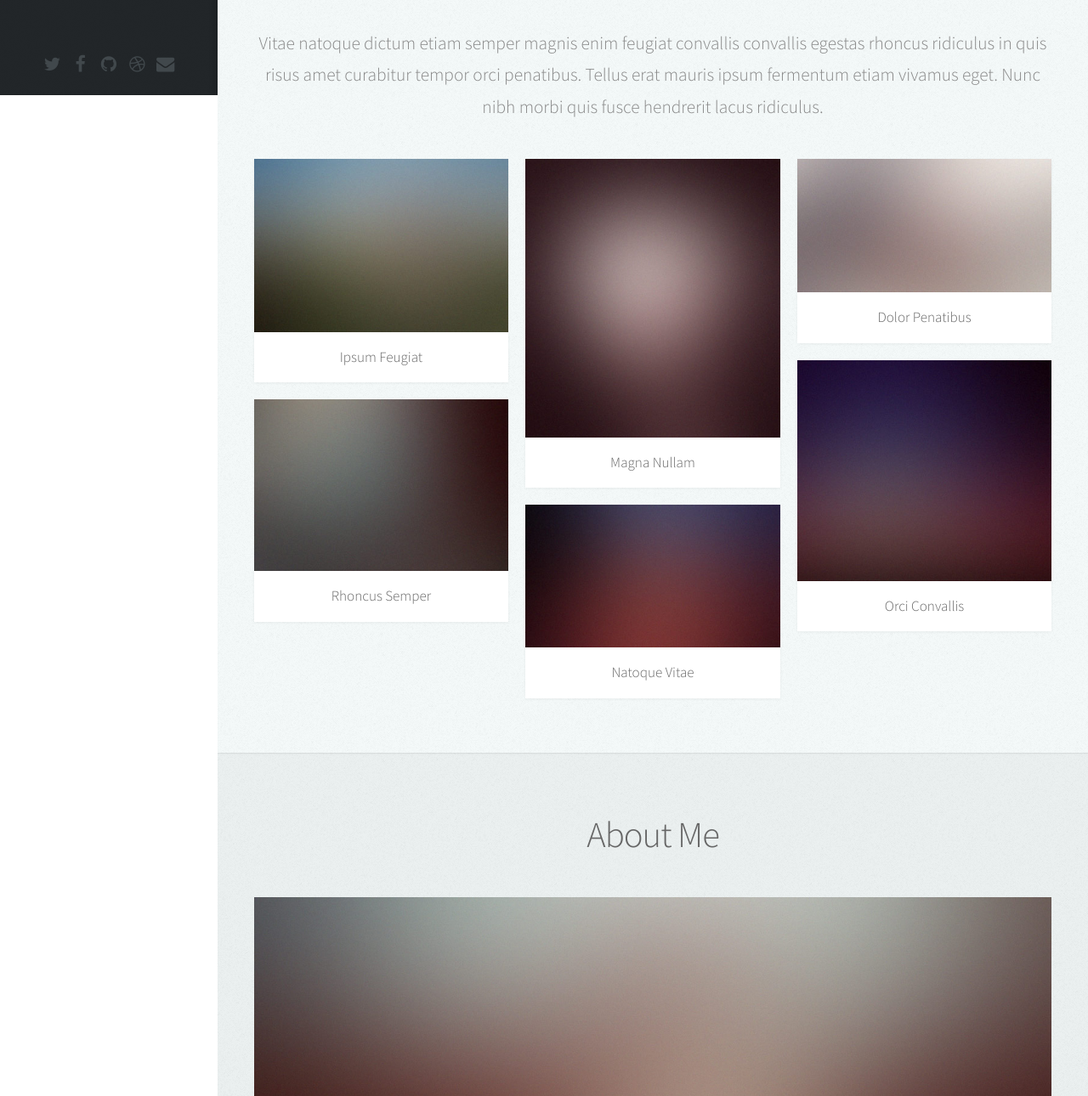
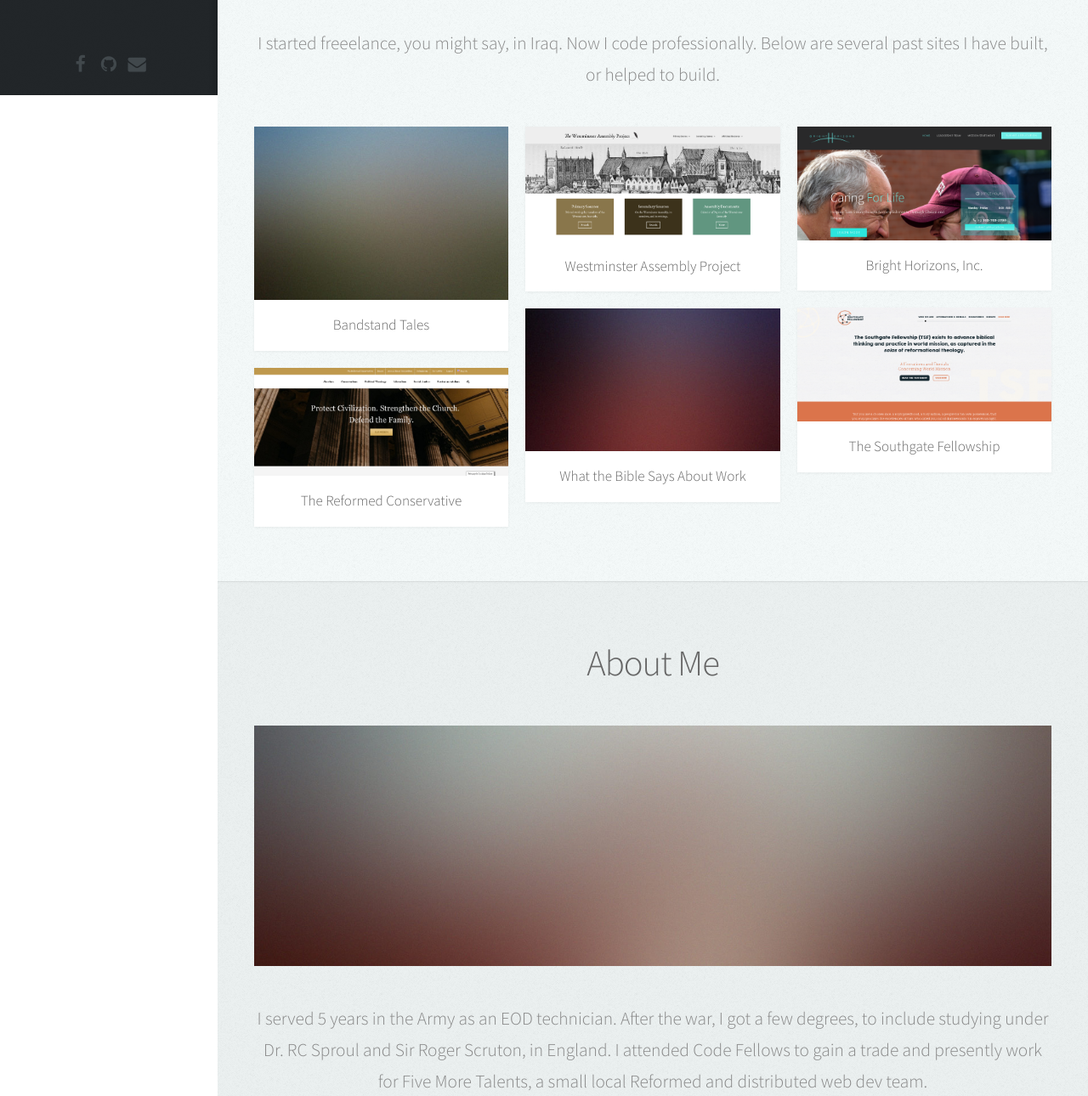
Before and after one commit to bobmcphe/portfolio, a website: page public/index.html in a window 1280 px wide. Shown: the part 688-1978 px from the top of the page at 85% size. Drawn offline with Linux system fonts and the light colour scheme.

Commit message:
updated mainly the content and photos

```diff
--- a/public/index.html
+++ b/public/index.html
@@ -6,7 +6,7 @@
 -->
 <html>
 	<head>
-		<title>Prologue by HTML5 UP</title>
+		<title>Bobby McPherson</title>
 		<meta charset="utf-8" />
 		<meta name="viewport" content="width=device-width, initial-scale=1, user-scalable=no" />
 		<link rel="stylesheet" href="assets/css/main.css" />
@@ -20,7 +20,7 @@
 
 					<!-- Logo -->
 						<div id="logo">
-							<span class="image avatar48"><img src="images/avatar.jpg" alt="" /></span>
+							<span class="image avatar48"><img src="/public/images/profile.jpg" alt="" /></span>
 							<h1 id="title">Bobby McPherson</h1>
 							<p>Web Developer</p>
 						</div>
@@ -41,11 +41,10 @@
 
 					<!-- Social Icons -->
 						<ul class="icons">
-							<li><a href="#" class="icon fa-twitter"><span class="label">Twitter</span></a></li>
-							<li><a href="#" class="icon fa-facebook"><span class="label">Facebook</span></a></li>
-							<li><a href="#" class="icon fa-github"><span class="label">Github</span></a></li>
-							<li><a href="#" class="icon fa-dribbble"><span class="label">Dribbble</span></a></li>
-							<li><a href="#" class="icon fa-envelope"><span class="label">Email</span></a></li>
+
+							<li><a href="https://www.facebook.com/tara.leaman.7" class="icon fa-facebook"><span class="label">Facebook</span></a></li>
+							<li><a href="https://github.com/bobmcphe" class="icon fa-github"><span class="label">Github</span></a></li>
+							<li><a href="bobmcphe@gmail.com" class="icon fa-envelope"><span class="label">Email</span></a></li>
 						</ul>
 
 				</div>
@@ -60,14 +59,14 @@
 						<div class="container">
 
 							<header>
-								<h2 class="alt">Hi! I'm <strong>Prologue</strong>, a <a href="http://html5up.net/license">free</a> responsive<br />
-								site template designed by <a href="http://html5up.net">HTML5 UP</a>.</h2>
+								<h2 class="alt">Hi! I'm <strong>Bobby McPherson</strong>, an energetic <a href="http://html5up.net/license">web developer</a> <br />
+								currently working for <a href="https://fivemoretalents.com/">Five More Talents</a>.</h2>
 								<p>Ligula scelerisque justo sem accumsan diam quis<br />
 								vitae natoque dictum sollicitudin elementum.</p>
 							</header>
 
 							<footer>
-								<a href="#portfolio" class="button scrolly">Magna Aliquam</a>
+								<a href="#portfolio" class="button scrolly">Learn More</a>
 							</footer>
 
 						</div>
@@ -81,51 +80,49 @@
 								<h2>Portfolio</h2>
 							</header>
 
-							<p>Vitae natoque dictum etiam semper magnis enim feugiat convallis convallis
-							egestas rhoncus ridiculus in quis risus amet curabitur tempor orci penatibus.
-							Tellus erat mauris ipsum fermentum etiam vivamus eget. Nunc nibh morbi quis
-							fusce hendrerit lacus ridiculus.</p>
+							<p>I started freeelance, you might say, in Iraq. Now I code professionally. Below are several past sites I have built, or helped to build.
+							</p>
 
 							<div class="row">
 								<div class="col-4 col-12-mobile">
 									<article class="item">
 										<a href="#" class="image fit"><img src="images/pic02.jpg" alt="" /></a>
 										<header>
-											<h3>Ipsum Feugiat</h3>
+											<h3>Bandstand Tales</h3>
 										</header>
 									</article>
 									<article class="item">
-										<a href="#" class="image fit"><img src="images/pic03.jpg" alt="" /></a>
+										<a href="#" class="image fit"><img src="/public/images/The Reformed Conservative.png" alt="" /></a>
 										<header>
-											<h3>Rhoncus Semper</h3>
+											<h3>The Reformed Conservative</h3>
 										</header>
 									</article>
 								</div>
 								<div class="col-4 col-12-mobile">
 									<article class="item">
-										<a href="#" class="image fit"><img src="images/pic04.jpg" alt="" /></a>
+										<a href="#" class="image fit"><img src="/public/images/Westminster Assembly Project.png" alt="" /></a>
 										<header>
-											<h3>Magna Nullam</h3>
+											<h3>Westminster Assembly Project</h3>
 										</header>
 									</article>
 									<article class="item">
 										<a href="#" class="image fit"><img src="images/pic05.jpg" alt="" /></a>
 										<header>
-											<h3>Natoque Vitae</h3>
+											<h3>What the Bible Says About Work</h3>
 										</header>
 									</article>
 								</div>
 								<div class="col-4 col-12-mobile">
 									<article class="item">
-										<a href="#" class="image fit"><img src="images/pic06.jpg" alt="" /></a>
+										<a href="#" class="image fit"><img src="/public/images/Bright Horizons.png" alt="" /></a>
 										<header>
-											<h3>Dolor Penatibus</h3>
+											<h3>Bright Horizons, Inc.</h3>
 										</header>
 									</article>
 									<article class="item">
-										<a href="#" class="image fit"><img src="images/pic07.jpg" alt="" /></a>
+										<a href="#" class="image fit"><img src="/public/images/Southgate.png" alt="" /></a>
 										<header>
-											<h3>Orci Convallis</h3>
+											<h3>The Southgate Fellowship</h3>
 										</header>
 									</article>
 								</div>
@@ -144,12 +141,7 @@
 
 							<a href="#" class="image featured"><img src="images/pic08.jpg" alt="" /></a>
 
-							<p>Tincidunt eu elit diam magnis pretium accumsan etiam id urna. Ridiculus
-							ultricies curae quis et rhoncus velit. Lobortis elementum aliquet nec vitae
-							laoreet eget cubilia quam non etiam odio tincidunt montes. Elementum sem
-							parturient nulla quam placerat viverra mauris non cum elit tempus ullamcorper
-							dolor. Libero rutrum ut lacinia donec curae mus vel quisque sociis nec
-							ornare iaculis.</p>
+							<p>I served 5 years in the Army as an EOD technician. After the war, I got a few degrees, to include studying under Dr. RC Sproul and Sir Roger Scruton, in England. I attended Code Fellows to gain a trade and presently work for Five More Talents, a small local Reformed and distributed web dev team.</p>
 
 						</div>
 					</section>
@@ -162,10 +154,7 @@
 								<h2>Contact</h2>
 							</header>
 
-							<p>Elementum sem parturient nulla quam placerat viverra
-							mauris non cum elit tempus ullamcorper dolor. Libero rutrum ut lacinia
-							donec curae mus. Eleifend id porttitor ac ultricies lobortis sem nunc
-							orci ridiculus faucibus a consectetur. Porttitor curae mauris urna mi dolor.</p>
+							<p>I would love to hear from you. Projects, potential ideas, even solicitations. Please fill out the form below and I will do my best to respond in a timely manner.</p>
 
 							<form method="post" action="#">
 								<div class="row">
```
Also changed, not shown: public/images/Bright Horizons.png (added), public/images/Southgate.png (added), public/images/The Reformed Conservative.png (added), public/images/Westminster Assembly Project.png (added), public/images/profile.jpg (added).
